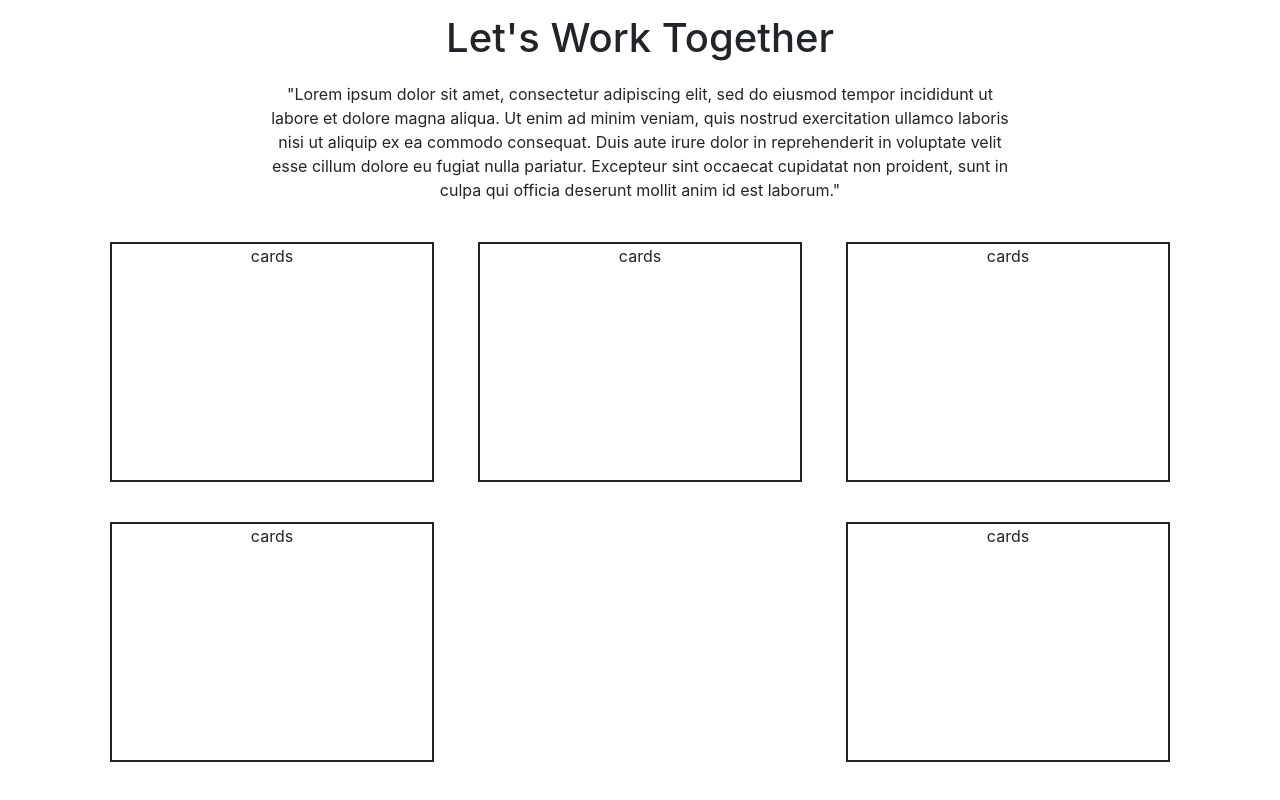
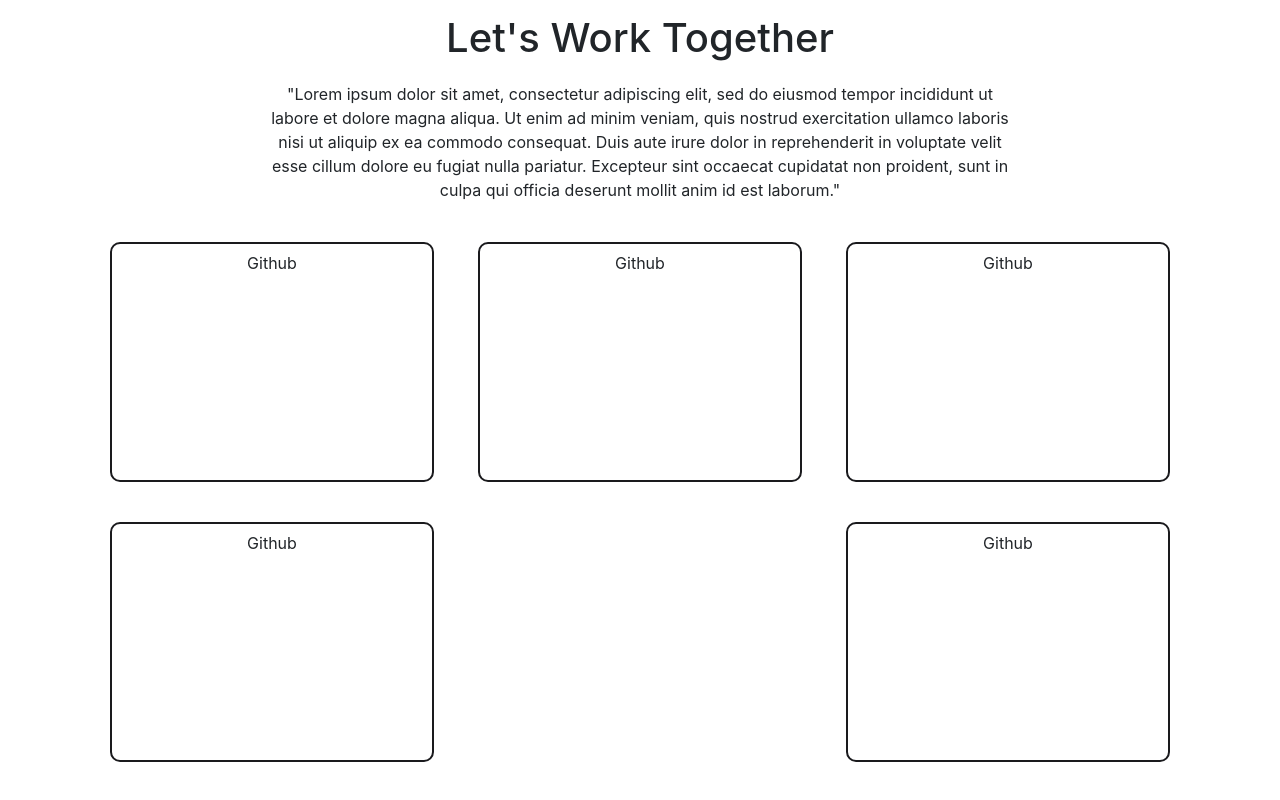
Before and after one commit to miguelxosorio/hello-there, a React (Create React App) app: page / in a window 1280 px wide. Shown: the part 1636-2436 px from the top of the page. Built offline with nearby package versions, Linux system fonts and the light colour scheme.

Commit message:
setting up github buttons for the projects

```diff
--- a/src/components/Projects/index.js
+++ b/src/components/Projects/index.js
@@ -3,7 +3,9 @@
 function Projects() {
     return(
         <div className="projects">
-            cards
+            <div className="projects-button-container">
+                <a href="/"><button className="btn">Github</button></a>
+            </div>
         </div>
     )
 }
--- a/src/components/Projects/projects.css
+++ b/src/components/Projects/projects.css
@@ -14,5 +14,11 @@
     width: 30%;
     height: 30vh;
     margin: 20px 10px;
-    border: 2px solid;
+    border: 2px solid var(--black);
+    border-radius: 10px;
+    overflow: hidden;
 }
+
+.btn {
+    color: var(--gold);
+}
```
